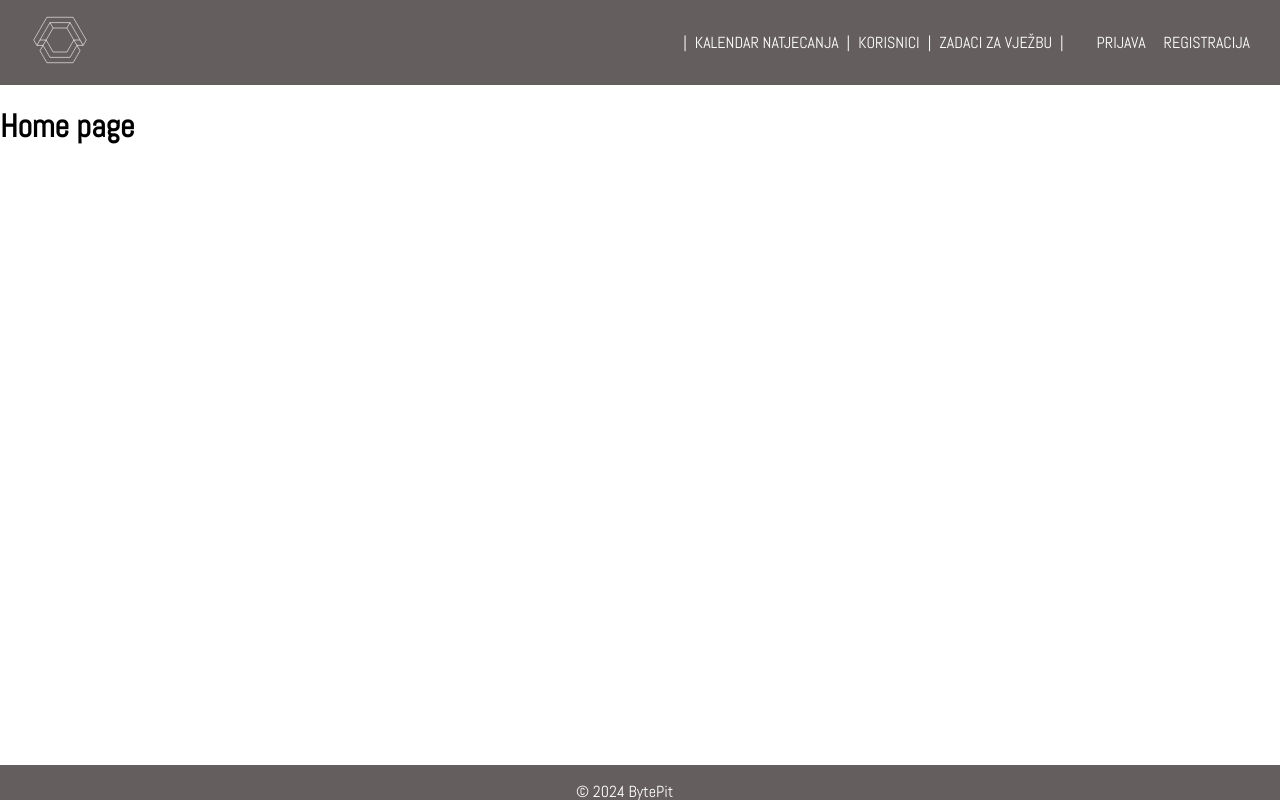
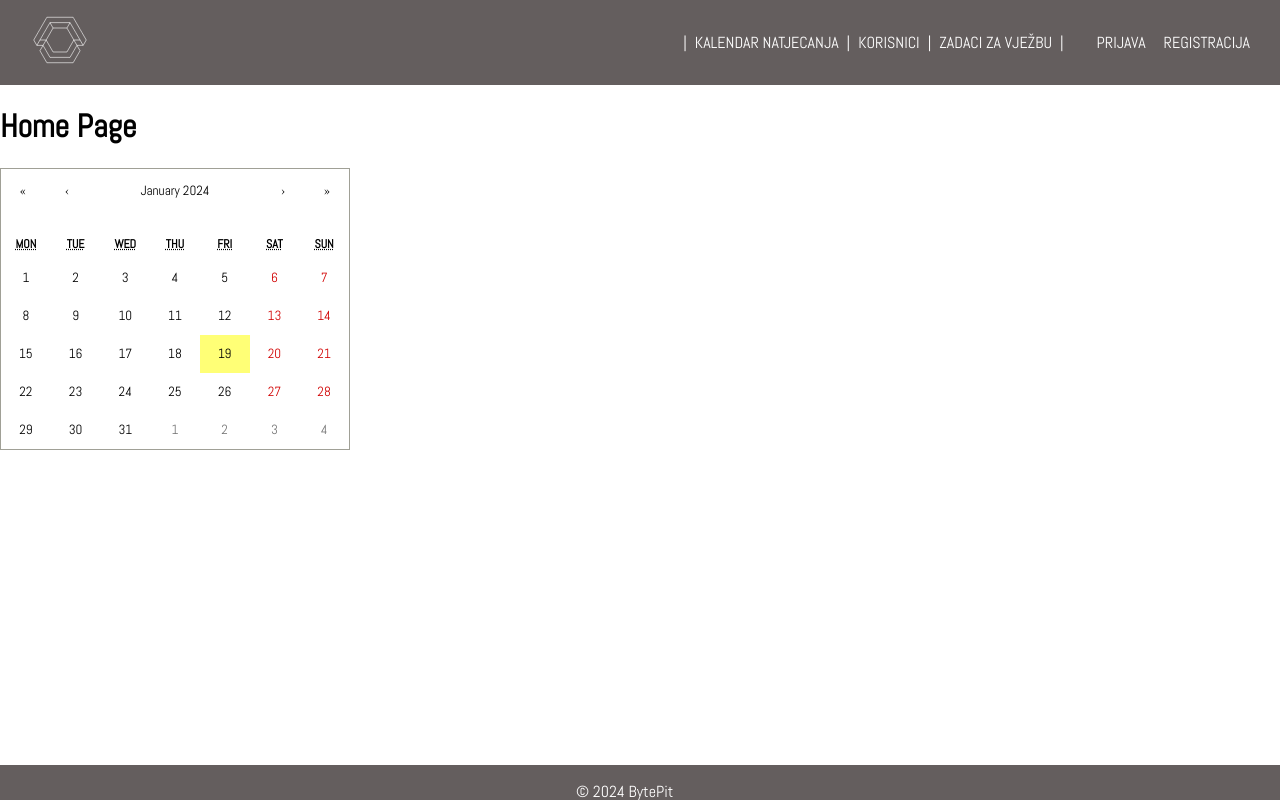
Before and after one commit to filipm55/KoderKolege, a React (Create React App) app in the folder React/byte-pit/: page / in a window 1280 px wide. Built offline with nearby package versions, Linux system fonts and the light colour scheme.

Commit message:
Dodan kalendar

```diff
--- a/React/byte-pit/package.json
+++ b/React/byte-pit/package.json
@@ -11,6 +11,7 @@
     "date-fns": "^2.30.0",
     "dayjs": "^1.11.10",
     "react": "^18.2.0",
+    "react-calendar": "^4.6.1",
     "react-dom": "^18.2.0",
     "react-icons": "^4.11.0",
     "react-router-dom": "^6.18.0",
--- a/React/byte-pit/src/pages/Home.js
+++ b/React/byte-pit/src/pages/Home.js
@@ -1,11 +1,15 @@
-import dayjs from "dayjs";
+import React, { useState } from "react";
+import './Home.css';
+import Calendar from 'react-calendar'
+import 'react-calendar/dist/Calendar.css';
+
 
 const Home = () => {
-    return (
-        <div>
-          <h1>Home page</h1>
-      </div>
-    );
+  return  (
+    <div>
+      <h1>Home Page</h1>
+      <Calendar></Calendar>
+    </div>
+	);
 }
-
 export default Home;
```
Also changed, not shown: 1 other file (tests, documents, lock files or other folders).
